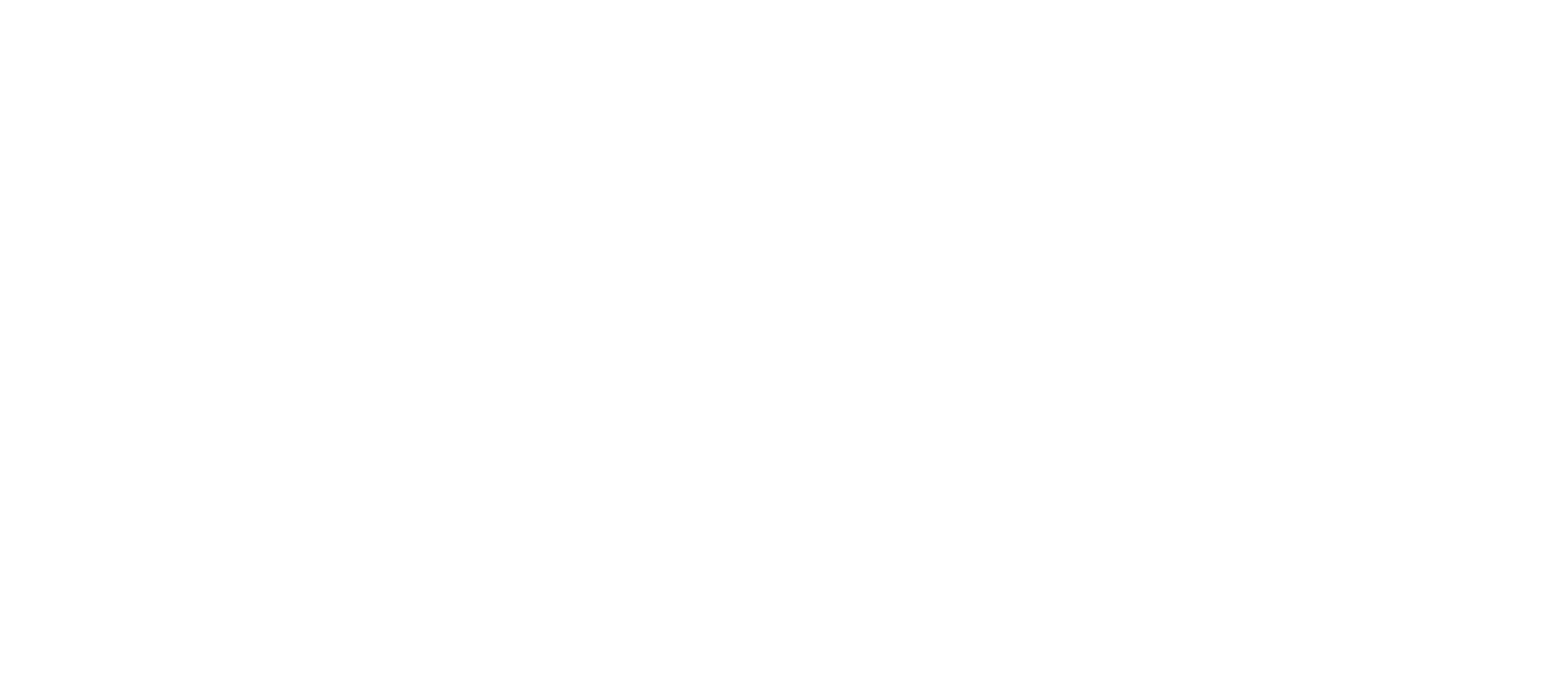
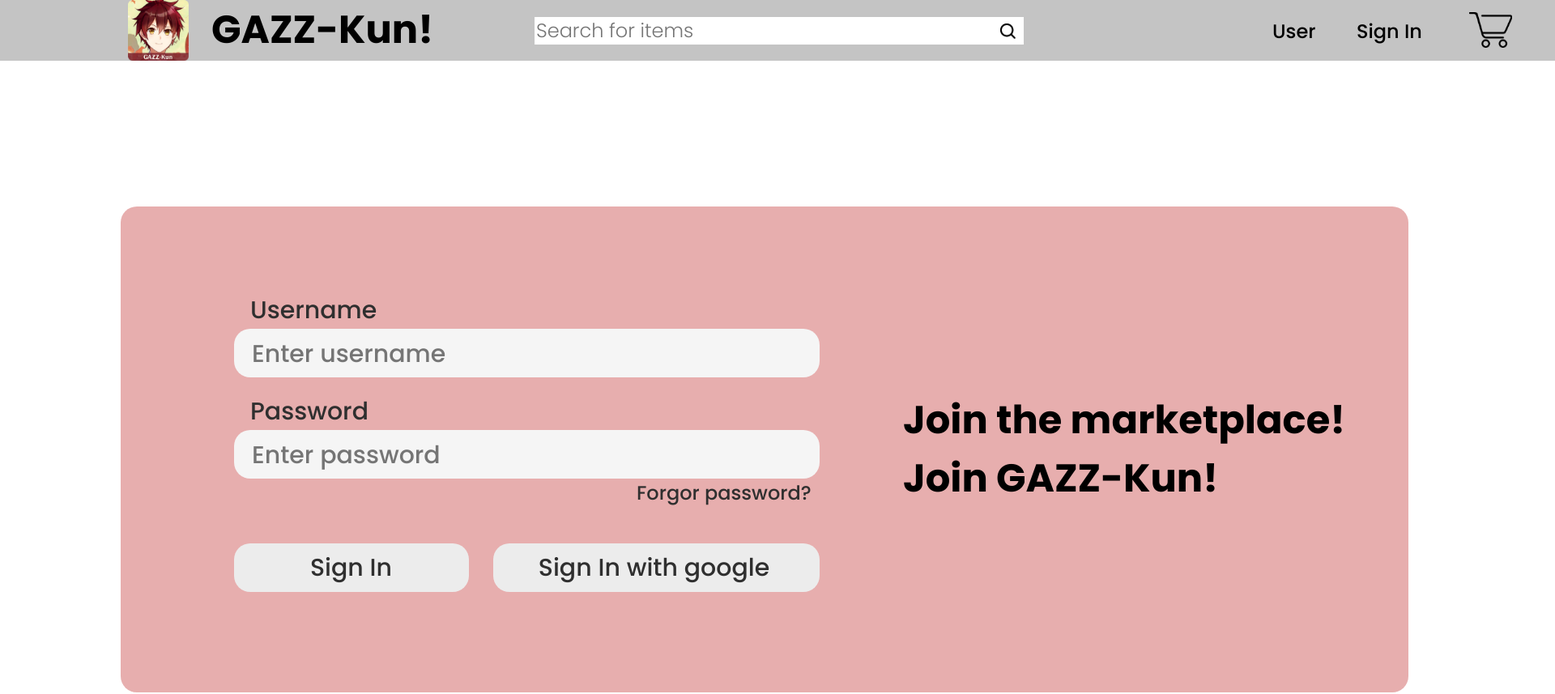
Before and after one commit to zha-yah/gazzkun-b, a React (Create React App) app: page /login in a window 1280 px wide. Before the commit this address had no page. Shown: the top 857 px of the page at 81% size, 1920 px wide, since content can reach past the window. Before the commit the page ends 800 px from the top, so only its background shows below. Built offline with nearby package versions, Linux system fonts and the light colour scheme; the HTML template or start-up script is replaced by a standard one.

Commit message:
Link login page to homapage

```diff
--- a/src/App.js
+++ b/src/App.js
@@ -5,6 +5,7 @@
 import TempItemPage1 from "./pages/tempItemPage1";
 import TempItemPage2 from "./pages/tempItemPage2";
 import EditAddPage from "./pages/editAddPage";
+import LoginPage from "./pages/loginpage";
 
 function App() {
   return (
@@ -16,6 +17,7 @@
           <Route path='/tempItemPage1' element={<TempItemPage1/>}/>
           <Route path='/tempItemPage2' element={<TempItemPage2/>}/>
           <Route path='/addOrEdit' element={<EditAddPage/>}/>
+          <Route path='/login' element={<LoginPage/>}/>
         </Routes>
       </Router>
     </>
--- a/src/components/Navbar/Navbar.js
+++ b/src/components/Navbar/Navbar.js
@@ -25,7 +25,9 @@
           User
           </span>
 		    </NavLink>
-        <div className='SignIn'>Sign In</div>
+        <NavLink to='/login' activeStyle>
+          <div className='SignIn'>Sign In</div>
+        </NavLink>
         <img src={shoppingCartIcon} alt='shoppingCartIcon' className='shoppingCartIcon' />
       </div>
     </div>
--- a/src/pages/loginpage.js
+++ b/src/pages/loginpage.js
@@ -1,5 +1,6 @@
 import React from 'react';
 import './loginpage.css';
+import { Link } from "react-router-dom";
 import Footer from '../components/Footer/Footer';
 import Navbar from '../components/Navbar/Navbar';
 
@@ -11,7 +12,9 @@
       <div className='yeet-1-txt'>Join the marketplace!</div>
       <div className='yeet-2-txt'>Join GAZZ-Kun!</div>
       <div className='normal-signin-bg'/>
-      <div className='normal-signin'>Sign In</div>
+      <Link to='/' activeStyle>
+        <div className='normal-signin'>Sign In</div>
+      </Link>
       <div className='google-signin-bg'/>
       <div className='google-signin'>Sign In with google</div>
       <div className='user-bg'/>
```
